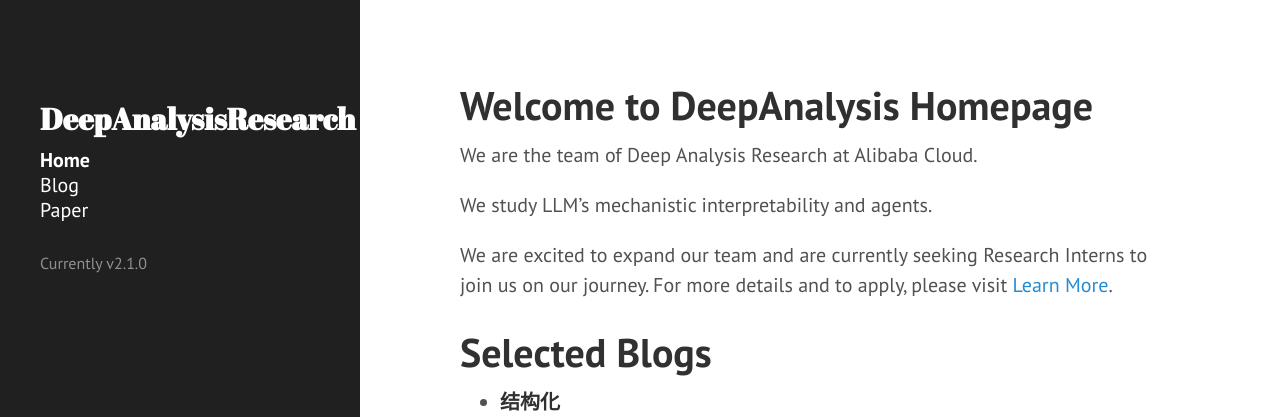
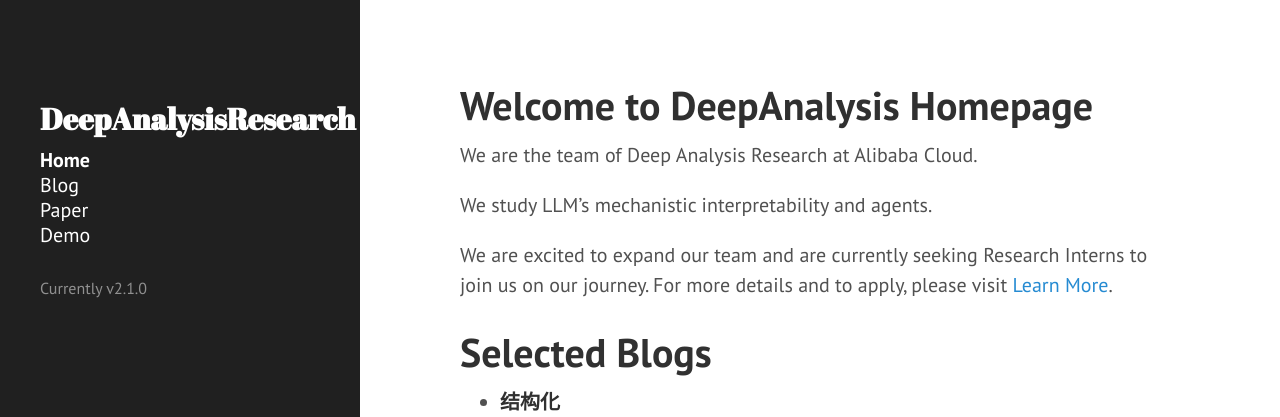
Before and after one commit to snowaner-ustc/snowaner-ustc.github.io, a Jekyll site: the page built from index.md, in a window 1280 px wide. Shown: the top 417 px of the page. Built offline with Jekyll 4.4.1, drawn with Linux system fonts in a browser that asks for light colours; Markdown is read by kramdown in place of the engine named in the settings.

Commit message:
Update sidebar.html
add visualization demo

```diff
--- a/_includes/sidebar.html
+++ b/_includes/sidebar.html
@@ -31,6 +31,7 @@
       <a class="sidebar-nav-item{% if page.url == '/index.html' %} active{% endif %}" href="{{ site.baseurl }}">Home</a>
       <a class="sidebar-nav-item{% if page.url == '/blog/' or page.url contains '/blog/page' %} active{% endif %}" href="{{ site.baseurl }}blog/">Blog</a>
       <a class="sidebar-nav-item{% if page.url == '/papers/' %} active{% endif %}" href="/papers/">Paper</a>
+      <a class="sidebar-nav-item{% if page.url == '/vis_demo.html' %} active{% endif %}" href="{{ site.baseurl }}">Demo</a>
 <!--       <a class="sidebar-nav-item" href="{{ site.github.repo }}/archive/v{{ site.version }}.zip">Download</a> -->
 <!--       <a class="sidebar-nav-item" href="{{ site.github.repo }}">GitHub project</a> -->
       <br>
```
